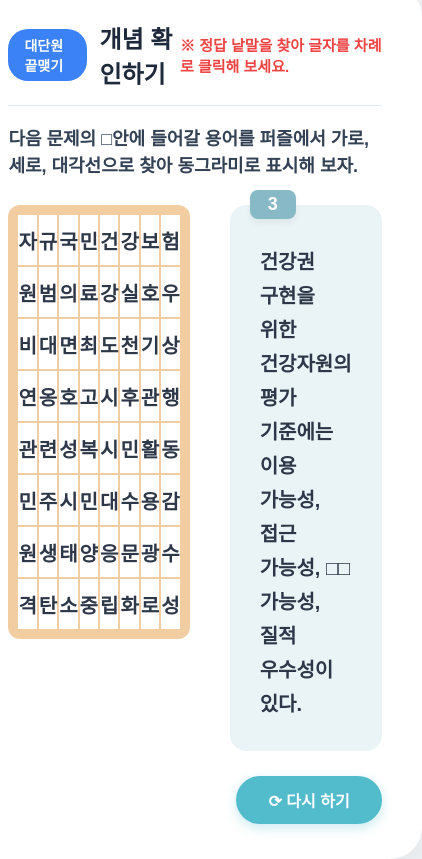
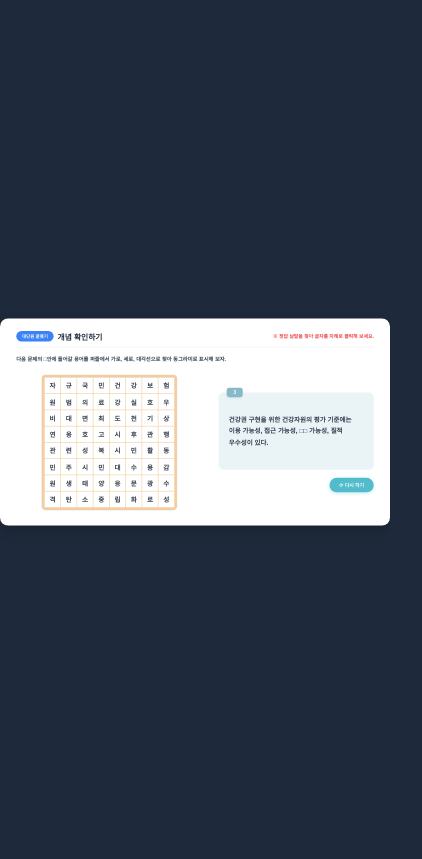
Before and after one commit to inseo-oh/seminar, a plain HTML site: page 260518/index.html in a window 390 px wide. Shown: the whole page, 422 px wide, since content can reach past the window. Drawn offline with nearby package versions, Linux system fonts and the light colour scheme.

Commit message:
260518: 반응형 스케일 기능 추가 및 CSS 스타일 개선

```diff
--- a/260518/index.css
+++ b/260518/index.css
@@ -3,26 +3,34 @@
     margin: 0;
     padding: 0;
 }
+/* 화면 스크롤이 생기지 않도록 차단하고 검은색/어두운 배경으로 여백 처리 */
 body {
     font-family: 'Malgun Gothic', 'Apple SD Gothic Neo', sans-serif;
-    background-color: #eef2f5;
+    background-color: #1e293b;
     display: flex;
     justify-content: center;
     align-items: center;
     height: 100vh;
-    padding: 20px;
+    width: 100vw;
+    overflow: hidden;
+    position: relative;
 }
 
-/* 메인 전체 외곽 컨테이너 */
+/* [핵심 변경] 1920x1020 고정 크기 컨테이너 */
 .main-wrapper {
-    width: 1000px;
+    width: 1920px;
+    height: 1020px;
     background: #ffffff;
-    border-radius: 32px;
-    box-shadow: 0 12px 32px rgba(0, 0, 0, 0.05);
-    padding: 35px 40px;
+    border-radius: 40px;
+    box-shadow: 0 24px 64px rgba(0, 0, 0, 0.15);
+    padding: 60px 80px;
     display: flex;
     flex-direction: column;
-    gap: 20px;
+    gap: 40px;
+
+    /* transform scale 기준점을 정중앙으로 설정 */
+    transform-origin: center center;
+    flex-shrink: 0;
 }
 
 /* 상단 타이틀 영역 스타일 */
@@ -30,52 +38,52 @@ body {
     display: flex;
     justify-content: space-between;
     align-items: center;
-    border-bottom: 1px solid #e2e8f0;
-    padding-bottom: 15px;
+    border-bottom: 2px solid #e2e8f0;
+    padding-bottom: 25px;
 }
 .header-title-box {
     display: flex;
     align-items: center;
-    gap: 12px;
+    gap: 20px;
 }
 .badge-blue {
     background-color: #3b82f6;
     color: #ffffff;
     font-weight: bold;
-    font-size: 14px;
-    padding: 6px 16px;
-    border-radius: 20px;
+    font-size: 22px;
+    padding: 10px 28px;
+    border-radius: 30px;
 }
 .main-title {
-    font-size: 24px;
+    font-size: 38px;
     font-weight: 800;
     color: #1e293b;
 }
 .instruction-text {
-    font-size: 15px;
+    font-size: 24px;
     color: #ef4444;
     font-weight: 600;
 }
 
 /* 가이드 지문 영역 */
 .guide-intro {
-    font-size: 18px;
+    font-size: 26px;
     color: #334155;
     font-weight: bold;
     line-height: 1.5;
-    margin-bottom: 5px;
 }
 
 /* 콘텐츠 배치 영역 (좌/우) */
 .game-content {
     display: flex;
-    gap: 40px;
-    align-items: flex-start;
+    gap: 80px;
+    align-items: center;
+    flex: 1;
 }
 
 /* 좌측 영역: 단어 판 */
 .left-panel {
-    flex: 1.1;
+    flex: 1.2;
     display: flex;
     justify-content: center;
     align-items: center;
@@ -84,41 +92,41 @@ body {
 /* 주황색 테두리 역할만 수행하는 배경 박스 */
 .grid-wrapper {
     background-color: #f3cda2;
-    padding: 8px;
-    border-radius: 12px;
+    padding: 12px;
+    border-radius: 20px;
     display: inline-block;
 }
 
-/* [핵심 수정] 테이블과 SVG를 1:1 크기로 묶어주는 기준점 박스 */
+/* 테이블과 SVG를 1:1 크기로 묶어주는 기준점 박스 */
 .table-relative-box {
     position: relative;
     display: block;
 }
 
-/* 단어 판 테이블 스타일 */
+/* 단어 판 테이블 스타일 - 1920 해상도에 맞춰 크기 확대 */
 .word-table {
     border-collapse: collapse;
     user-select: none;
     background-color: #ffffff;
 }
 .word-table td {
-    width: 52px;
-    height: 52px;
-    border: 2px solid #f3cda2;
+    width: 80px;
+    height: 80px;
+    border: 3px solid #f3cda2;
     text-align: center;
-    font-size: 20px;
+    font-size: 32px;
     font-weight: bold;
     color: #2d3748;
     cursor: pointer;
     transition: background-color 0.2s;
 }
-/* 글자가 선택되어 켜졌을 때 스타일 (임시 피드백) */
+/* 글자가 선택되어 켜졌을 때 스타일 */
 .word-table td.is-lit {
     background-color: #fff1f2;
     color: #f43f5e;
 }
 
-/* [핵심 수정] 이제 테이블 박스 크기와 정확히 일치하게 오버레이됨 */
+/* 테이블 박스 크기와 정확히 일치하게 오버레이됨 */
 .svg-overlay {
     position: absolute;
     top: 0;
@@ -135,16 +143,18 @@ body {
     flex: 1;
     display: flex;
     flex-direction: column;
-    gap: 25px;
+    gap: 40px;
+    height: 100%;
+    justify-content: center;
 }
 
 /* 우측 중앙: 교재 스타일의 파스텔 블루 문제 상자 */
 .question-box {
     background-color: #eaf4f7;
-    border-radius: 16px;
-    padding: 30px;
+    border-radius: 24px;
+    padding: 50px;
     position: relative;
-    min-height: 220px;
+    min-height: 380px;
     display: flex;
     flex-direction: column;
     justify-content: center;
@@ -152,23 +162,22 @@ body {
 /* 문제 번호 배지 */
 .question-number {
     position: absolute;
-    top: -15px;
-    left: 20px;
+    top: -24px;
+    left: 40px;
     background-color: #87b9c7;
     color: #ffffff;
-    font-size: 18px;
+    font-size: 26px;
     font-weight: bold;
-    padding: 4px 18px;
-    border-radius: 8px;
-    box-shadow: 0 4px 6px rgba(0, 0, 0, 0.05);
+    padding: 8px 32px;
+    border-radius: 12px;
+    box-shadow: 0 6px 12px rgba(0, 0, 0, 0.05);
 }
 .question-text {
-    font-size: 20px;
+    font-size: 32px;
     color: #2d3748;
     font-weight: bold;
-    line-height: 1.7;
+    line-height: 1.8;
     word-break: keep-all;
-    margin-top: 10px;
 }
 
 /* 우측 하단: 제어 상자 */
@@ -178,21 +187,21 @@ body {
 }
 /* 다시하기 하늘색 알약 버튼 */
 .reset-btn {
-    padding: 12px 32px;
-    font-size: 16px;
+    padding: 18px 48px;
+    font-size: 24px;
     font-weight: bold;
     color: #ffffff;
     background-color: #52bccc;
     border: none;
     border-radius: 50px;
     cursor: pointer;
-    box-shadow: 0 4px 12px rgba(82, 188, 204, 0.3);
+    box-shadow: 0 6px 18px rgba(82, 188, 204, 0.3);
     transition: all 0.2s;
     display: flex;
     align-items: center;
-    gap: 6px;
+    gap: 10px;
 }
 .reset-btn:hover {
     background-color: #43aab9;
-    transform: translateY(-1px);
+    transform: translateY(-2px);
 }
--- a/260518/index.js
+++ b/260518/index.js
@@ -25,6 +25,31 @@ WordSearchGame.prototype.init = function () {
     });
 
     this.loadQuestion(this.currentIdx);
+
+    // 화면 해상도 변화에 대응하는 반응형 스케일 기능 연결
+    this.initResponsiveScale();
+};
+
+WordSearchGame.prototype.initResponsiveScale = function () {
+    var self = this;
+    var targetW = 1920;
+    var targetH = 1020;
+
+    function resizeGame() {
+        var windowW = $(window).width();
+        var windowH = $(window).height();
+
+        var scaleW = windowW / targetW;
+        var scaleH = windowH / targetH;
+        var scale = Math.min(scaleW, scaleH);
+
+        self.$el.css({
+            transform: 'scale(' + scale + ')',
+        });
+    }
+
+    $(window).on('resize', resizeGame);
+    resizeGame();
 };
 
 WordSearchGame.prototype.renderStaticGrid = function () {
@@ -142,7 +167,7 @@ WordSearchGame.prototype.getCellElement = function (row, col) {
     return this.$el.find('.js-grid-body tr').eq(row).find('td').eq(col);
 };
 
-// 공통 타원 드로잉 메소드 (이제 .table-relative-box가 offsetParent가 되므로 완벽히 1:1 매칭됨)
+// 공통 타원 드로잉 메소드
 WordSearchGame.prototype.drawBaseEllipse = function (word, targetContainer, styleAttrs) {
     var $targetLayer = this.$el.find('.js-svg-overlay').find(targetContainer);
 
@@ -188,25 +213,25 @@ WordSearchGame.prototype.drawBaseEllipse = function (word, targetContainer, styl
     $targetLayer.append(ellipse);
 };
 
-// 정답을 찾았을 때 교재 스타일의 핑크 실선 타원 그리기
+// 정답 타원 스타일
 WordSearchGame.prototype.drawEllipseForWord = function (word) {
     var successStyles = {
         stroke: '#ff007f',
-        'stroke-width': '4',
+        'stroke-width': '6',
         fill: 'rgba(255, 0, 127, 0.08)',
     };
     this.drawBaseEllipse(word, '.js-found-group', successStyles);
 };
 
-// 콘솔 전용 테스트 모드 정답 힌트 (연한 푸른색 점선 타원으로 표시)
+// 콘솔용 테스트 모드
 WordSearchGame.prototype.showTestHints = function () {
     var self = this;
     this.$el.find('.js-hint-group').empty();
 
     var hintStyles = {
         stroke: '#3182ce',
-        'stroke-width': '3',
-        'stroke-dasharray': '6,4',
+        'stroke-width': '4',
+        'stroke-dasharray': '8,5',
         fill: 'none',
     };
 
@@ -221,7 +246,6 @@ WordSearchGame.prototype.clearTestHints = function () {
     this.$el.find('.js-hint-group').empty();
 };
 
-// 콘솔 호출 인터페이스용 토글 함수
 WordSearchGame.prototype.toggleTestMode = function () {
     this.isTestMode = !this.isTestMode;
     if (this.isTestMode) {
@@ -233,7 +257,7 @@ WordSearchGame.prototype.toggleTestMode = function () {
     }
 };
 
-// 사운드 관련 Web Audio API
+// 오디오 재생 효과음 (성공)
 WordSearchGame.prototype.playSuccessSound = function () {
     try {
         var AudioContext = window.AudioContext || window.webkitAudioContext;
@@ -254,6 +278,7 @@ WordSearchGame.prototype.playSuccessSound = function () {
     } catch (e) {}
 };
 
+// 오디오 재생 효과음 (실패)
 WordSearchGame.prototype.playFailureSound = function () {
     try {
         var AudioContext = window.AudioContext || window.webkitAudioContext;
@@ -274,9 +299,7 @@ WordSearchGame.prototype.playFailureSound = function () {
     } catch (e) {}
 };
 
-// ==========================================
-// 교재와 동일한 8x8 고정 단어판 데이터 구성
-// ==========================================
+// 고정 데이터셋
 var globalGameConfig = {
     gridSize: { rows: 8, cols: 8 },
     gridLetters: [
```
